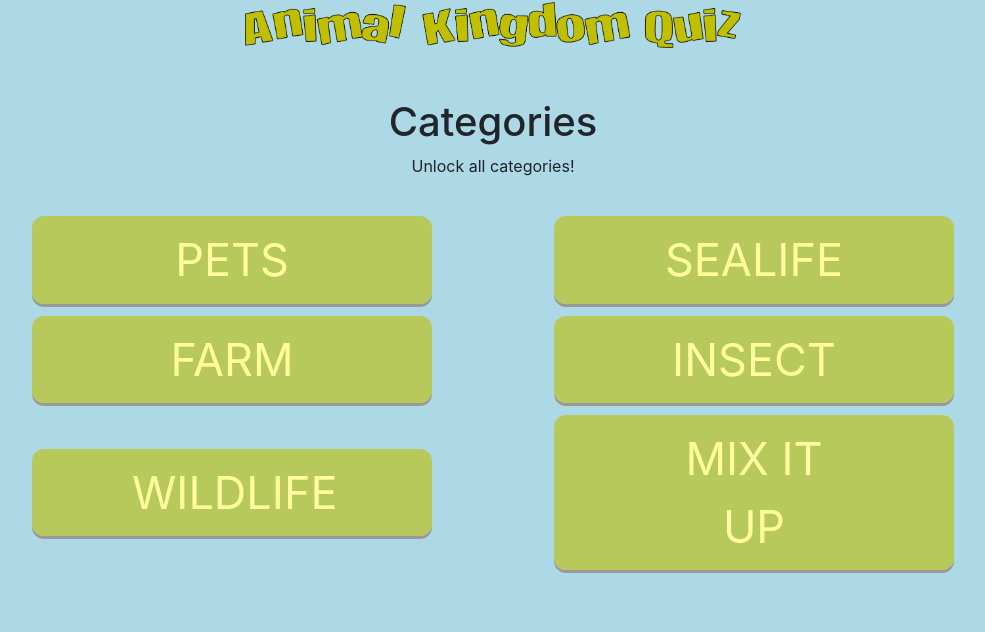
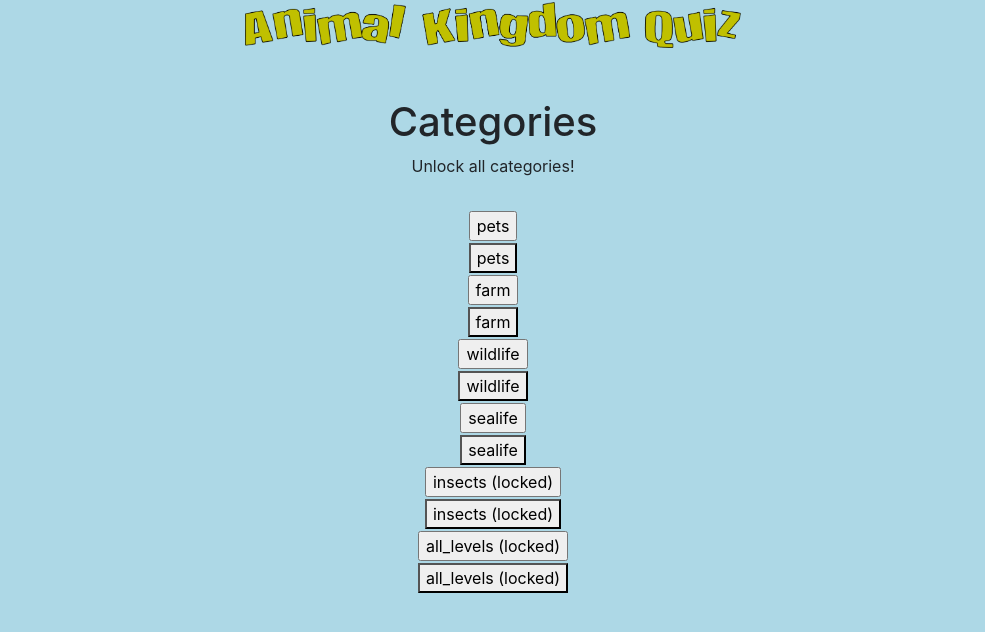
Before and after one commit to mickboer/webprogrammeren, a Flask app: page /index in a window 1280 px wide. Shown: the top 632 px of the page, without its empty margins (147-1132 px from the left). Run offline with Flask 2, Linux system fonts and the light colour scheme; some libraries are stand-ins or nearby versions.

Commit message:
20-01-20:11 tijn

```diff
--- a/application.py
+++ b/application.py
@@ -39,9 +39,12 @@
 def index():
 
     if request.method == "POST":
+
         return redirect("search")
     else:
-        return render_template("index.html")
+        dict_levels = {"pets": 0, "farm": 100, "wildlife": 200, "sealife": 300, "insects": 400, "all_levels": 500}
+        current_score = 340
+        return render_template("index.html", dict_levels=dict_levels, current_score=current_score)
 
 
 
--- a/templates/index.html
+++ b/templates/index.html
@@ -16,16 +16,15 @@
             <table style="width:100%">
 
                 <tr>
-                    <td><button class="buttons" type="submit">PETS</button></td>
-                    <td><button class="buttons" type="submit">SEALIFE</button></td>
-                </tr>
-                <tr>
-                    <td><button class="buttons" type="submit">FARM</button></td>
-                    <td><button class="buttons" type="submit">INSECT</button></td>
-                </tr>
-                <tr>
-                    <td><button class="buttons" type="submit">WILDLIFE</button></td>
-                    <td><button class="buttons" type="submit">MIX IT UP</button></td>
+                    {% for level, score in dict_levels.items() %}
+                        {% if current_score < score %}
+                            <tr><td><input type="button" value="{{ level }} (locked)" type="button"></td></tr>
+                            <tr><td><button class="button" type="button">{{ level }} (locked)</button></td></tr>
+                        {% else %}
+                            <tr><td><input type="submit" value="{{ level }}"></td></tr>
+                            <tr><td><button class="button" type="submit" data-level="{{ level }}">{{ level }}</button></td></tr>
+                        {% endif %}
+                    {% endfor %}
                 </tr>
             </table>
         </body>
```
